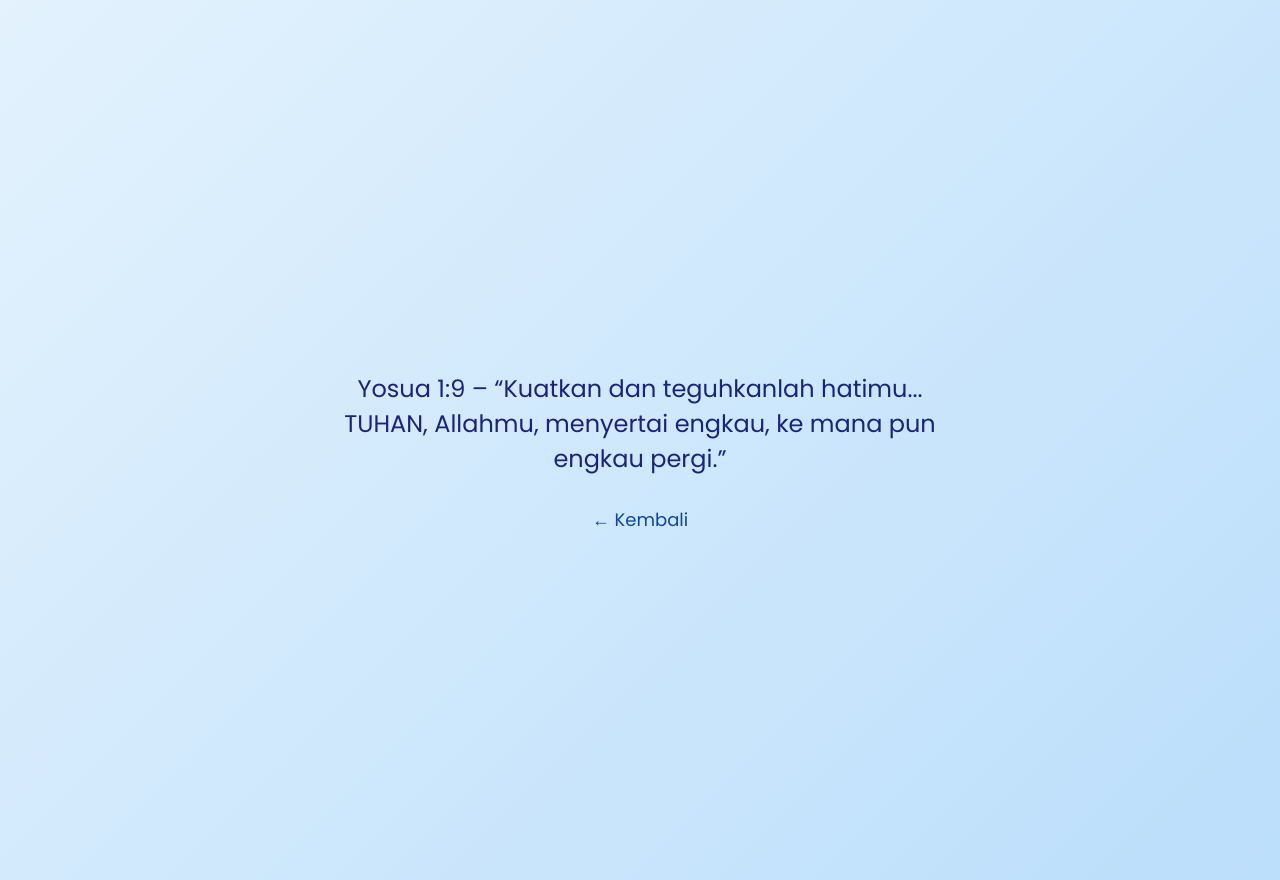
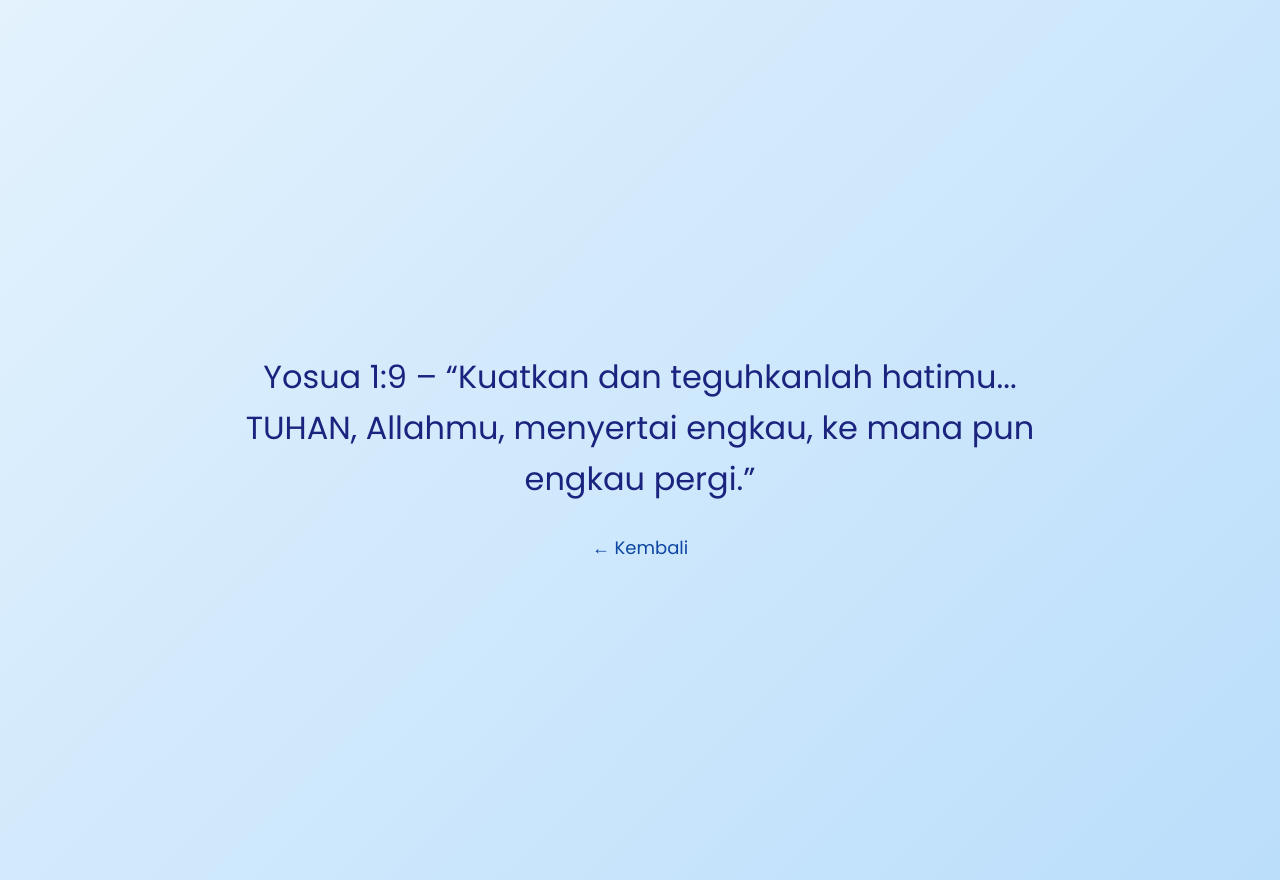
Before and after one commit to keziaeliora/Berani-Setia, a plain HTML site: page berani1.html in a window 1280 px wide. Drawn offline with Linux system fonts and the light colour scheme.

Commit message:
Add files via upload

```diff
--- a/berani1.html
+++ b/berani1.html
@@ -19,9 +19,10 @@
       color: #1a237e;
     }
     p {
-      font-size: 24px;
+      font-size: 32px;
+      line-height: 1.6;
       margin-bottom: 30px;
-      max-width: 600px;
+      max-width: 800px;
     }
     a {
       text-decoration: none;
```
Also changed, not shown: berani2.html (+3 -2 lines), berani3.html (+3 -2 lines), berani4.html (+3 -2 lines), berani5.html (+3 -2 lines), setia1.html (+3 -2 lines), setia2.html (+3 -2 lines), setia3.html (+3 -2 lines), setia4.html (+3 -2 lines), setia5.html (+3 -2 lines).
